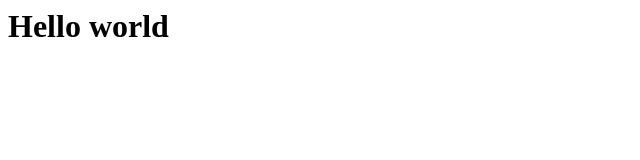
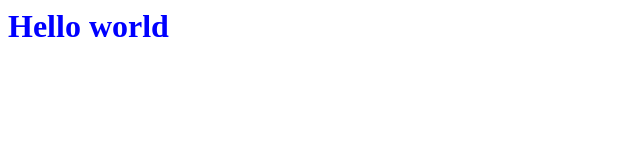
Before and after one commit to jithin-raj449/test-github-page, a plain HTML site: page index.html in a window 1280 px wide. Shown: the whole page, without its empty margins (0-640 px from the left). Drawn offline with Linux system fonts and the light colour scheme.

Commit message:
change to blue

```diff
--- a/index.html
+++ b/index.html
@@ -1 +1 @@
-<h1 style="color: 'red'">Hello world</h1>
+<h1 style="color: blue">Hello world</h1>
```
